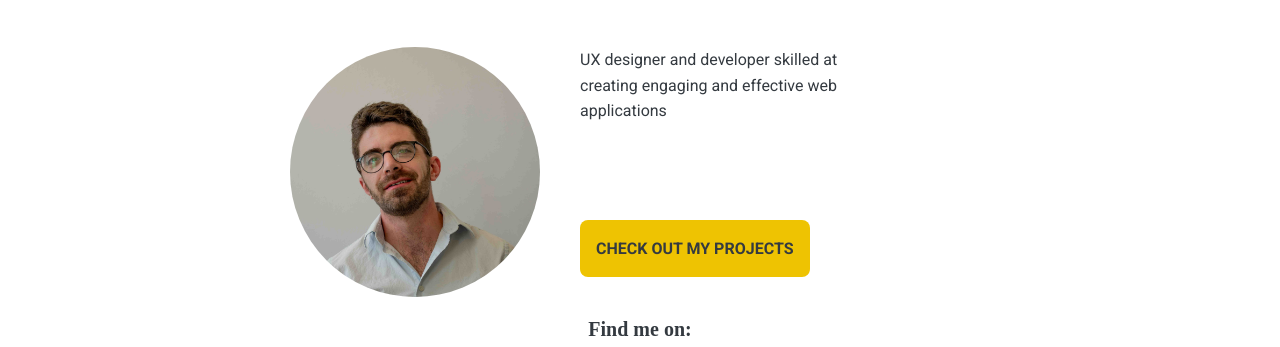
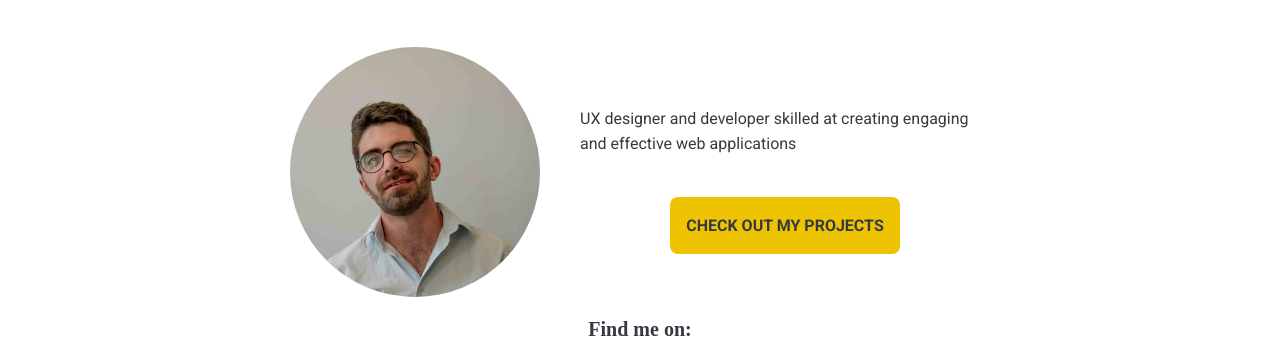
Before and after one commit to philbindanielross/Portfolio-Site, a plain HTML site: page index.html in a window 1280 px wide. Shown: the part 237-584 px from the top of the page. Drawn offline with nearby package versions, Linux system fonts and the light colour scheme; a web font is replaced by a local one.

Commit message:
home text format changes
Made styling changes (padding/margin) to short descriptive text on home page.

```diff
--- a/css/style.production.css
+++ b/css/style.production.css
@@ -80,7 +80,6 @@ p {
   transition: ease-in-out 0.2s;
   font-weight: 600;
 }
-/* I can't figure out why this semi-bold value won't apply */
 .nav-link:hover {
   font-weight: 700;
   text-decoration: underline;
@@ -196,23 +195,43 @@ p {
 /* INDEX */
 .cta-link {
   text-decoration: none;
-  margin-top: 80px;
 }
 
 .profile {
   max-width: 700px;
   margin: 0 auto;
+  display: -webkit-box;
+  display: -ms-flexbox;
+  display: flex;
+  -webkit-box-align: center;
+  -ms-flex-align: center;
+  align-items: center;
 }
 .profile-img {
   width: 250px;
   height: 250px;
-  float: left;
+  /* float: left; */
   margin-right: 40px;
   border-radius: 50%;
   -o-object-fit: cover;
   object-fit: cover;
 }
-
+.h-desc-and-cta {
+  display: -webkit-box;
+  display: -ms-flexbox;
+  display: flex;
+  -webkit-box-orient: vertical;
+  -webkit-box-direction: normal;
+  -ms-flex-direction: column;
+  flex-direction: column;
+  gap: 24px;
+  -webkit-box-pack: center;
+  -ms-flex-pack: center;
+  justify-content: center;
+  -webkit-box-align: center;
+  -ms-flex-align: center;
+  align-items: center;
+}
 /* CONTACT PAGE */
 
 .form-container {
--- a/css/styles.css
+++ b/css/styles.css
@@ -72,7 +72,6 @@ p {
   transition: ease-in-out 0.2s;
   font-weight: var(--font-weight-semi-bold);
 }
-/* I can't figure out why this semi-bold value won't apply */
 .nav-link:hover,
 .nav-link:active {
   font-weight: var(--font-weight-bold);
@@ -156,22 +155,29 @@ p {
 /* INDEX */
 .cta-link {
   text-decoration: none;
-  margin-top: 80px;
 }
 
 .profile {
   max-width: 700px;
   margin: 0 auto;
+  display: flex;
+  align-items: center;
 }
 .profile-img {
   width: 250px;
   height: 250px;
-  float: left;
+  /* float: left; */
   margin-right: 40px;
   border-radius: 50%;
   object-fit: cover;
 }
-
+.h-desc-and-cta {
+  display: flex;
+  flex-direction: column;
+  gap: 24px;
+  justify-content: center;
+  align-items: center;
+}
 /* CONTACT PAGE */
 
 .form-container {
--- a/index.html
+++ b/index.html
@@ -41,13 +41,15 @@
             class="profile-img"
             alt="Daniel's profile picture"
           />
-          <p>
-            UX designer and developer skilled at creating engaging and effective
-            web applications
-          </p>
-          <a href="#" class="button primary-button cta-link"
-            >Check out my projects</a
-          >
+          <div class="h-desc-and-cta">
+            <p class="home-description">
+              UX designer and developer skilled at creating engaging and
+              effective web applications
+            </p>
+            <a href="work.html" class="button primary-button cta-link"
+              >Check out my projects</a
+            >
+          </div>
         </div>
       </main>
     </section>
```
